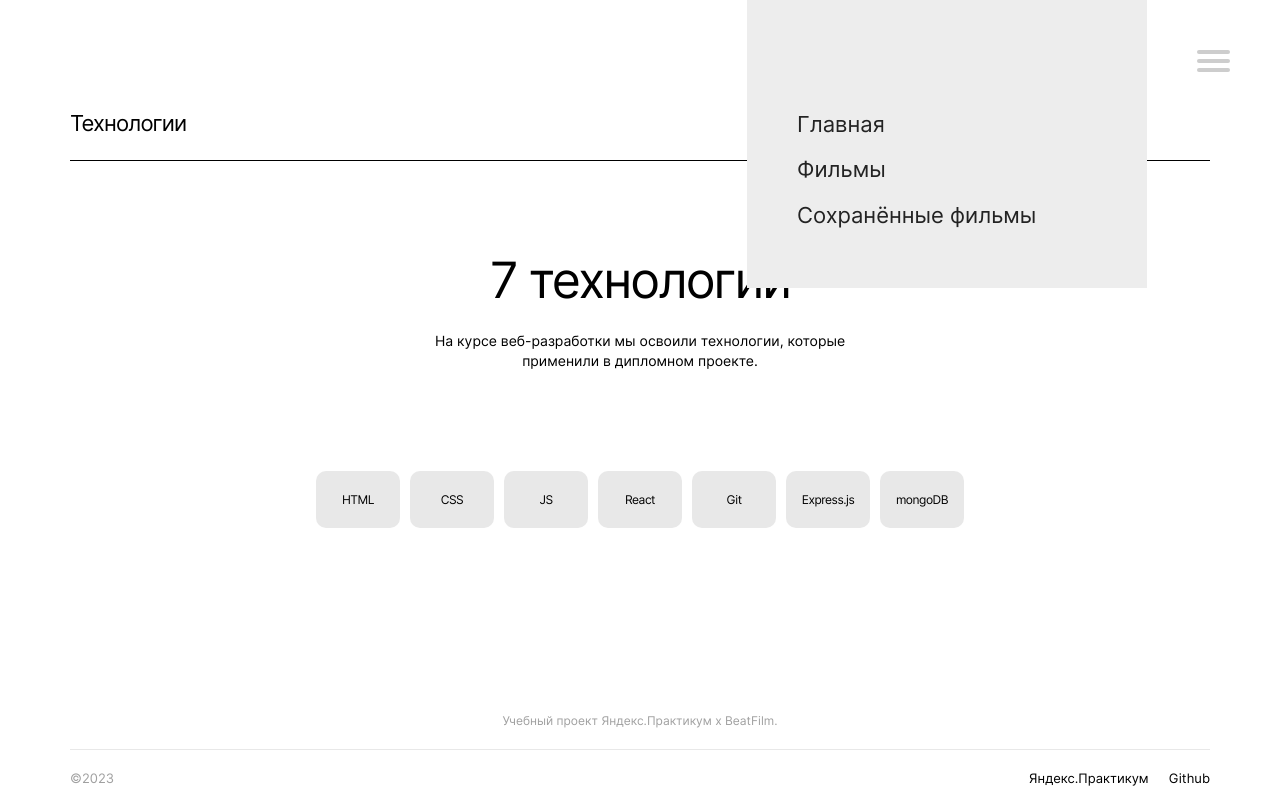
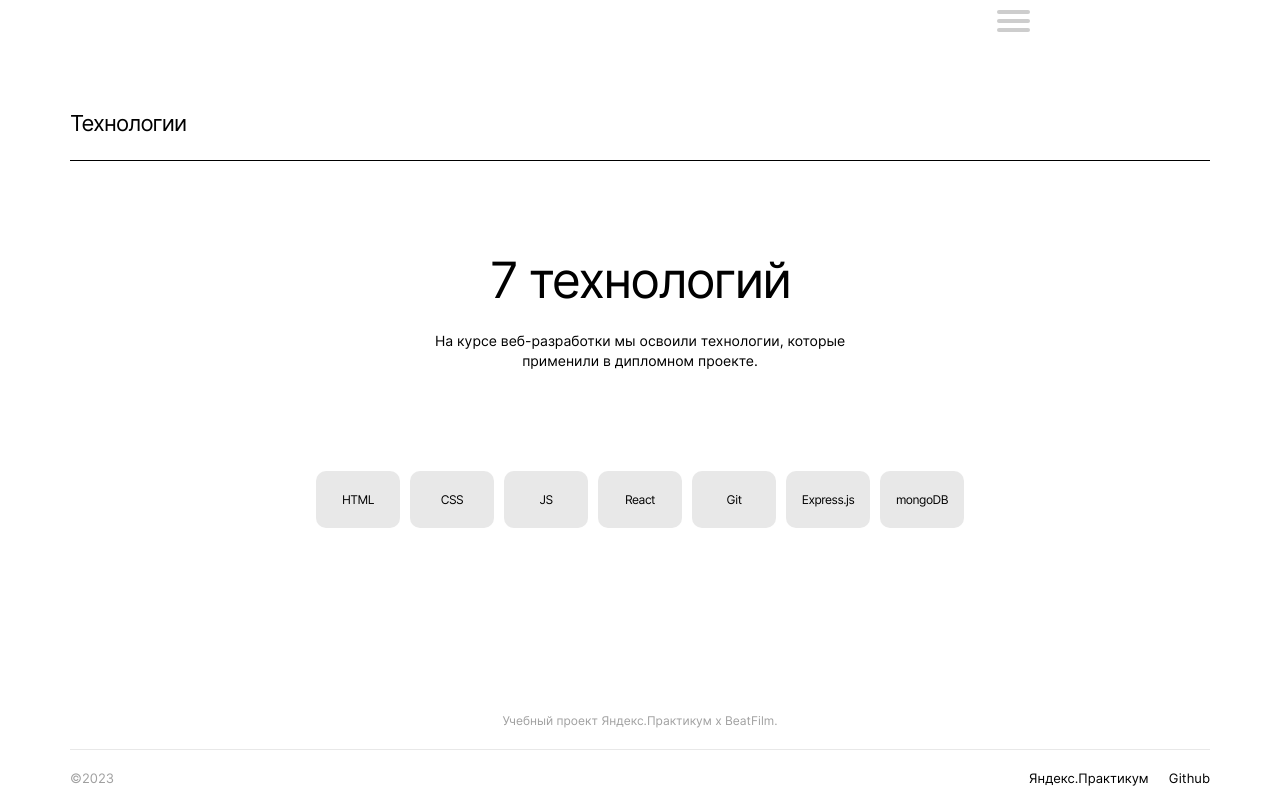
Before and after one commit to mintolime/movies-explorer-frontend, a React (Create React App) app in the folder movie-app/: page / in a window 1280 px wide. Built offline with nearby package versions, Linux system fonts and the light colour scheme.

Commit message:
dev: edited move navigation bar

```diff
--- a/movie-app/src/components/Navigation/Navigation.css
+++ b/movie-app/src/components/Navigation/Navigation.css
@@ -1,15 +1,22 @@
-/* body {
-  margin: 0;
-  padding: 0;
-  background: #232323;
-  color: #cdcdcd;
+/* .navigation {
+  display: flex;
+  position: fixed;
+  bottom: 0;
+  right: 0;
+  left: 0;
+  top: 0;
+  height: 100%;
+  width: 100%;
+  background: rgb(0, 0, 0, .5);
+  align-items: center;
+  justify-content: center;
 } */
 
 .navigation__menu {
   display: block;
   position: absolute;
-  top: 50px;
-  right: 50px;
+  top: 10px;
+  right: 0px;
   z-index: 1;
   -webkit-user-select: none;
   user-select: none;
@@ -97,18 +104,38 @@
  * at the top left of the screen
  */
 .navigation__list {
-  position: absolute;
-  width: 300px;
-  margin: -100px 0 0 -50px;
-  padding: 50px;
-  padding-top: 125px;
+      max-width: 430px;
+  width: calc(100% - 44px);
+  min-height: 320px;
+  /* border-radius: 10px; */
+  box-sizing: border-box;
+  background: #FFFFFF;
+  padding: 25px 22px;
+  position: relative;
+  box-shadow: 0px 0px 25px rgba(0, 0, 0, .15);
+
+/* old */
+  /* position: absolute; */
+  /* position: relative; */
+  /* width: 300px; */
+  /* margin: -100px 0 0 -50px; */
+  /* padding: 25px 50px 50px; */
+  /* padding-top: 125px; */
   background: #ededed;
+  /* background: #fff; */
+
+
+  /* dont touch */
   list-style-type: none;
   -webkit-font-smoothing: antialiased;
   /* to stop flickering of text in safari */
   transform-origin: 0% 0%;
-  transform: translate(-100%, 0);
+  transform: none;
+
   transition: transform 0.5s cubic-bezier(0.77, 0.2, 0.05, 1.0);
+  margin: 0;
+  /* visibility:visible; */
+  visibility: hidden;
 }
 
 .navigation__link-item {
@@ -120,5 +147,7 @@
  * And let's slide it in from the left
  */
 .navigation__checkbox:checked~ul {
-  transform: none;
+  /* transform: none; */
+  transform: translate(-100%, 0);
+  visibility: visible;
 }
```
